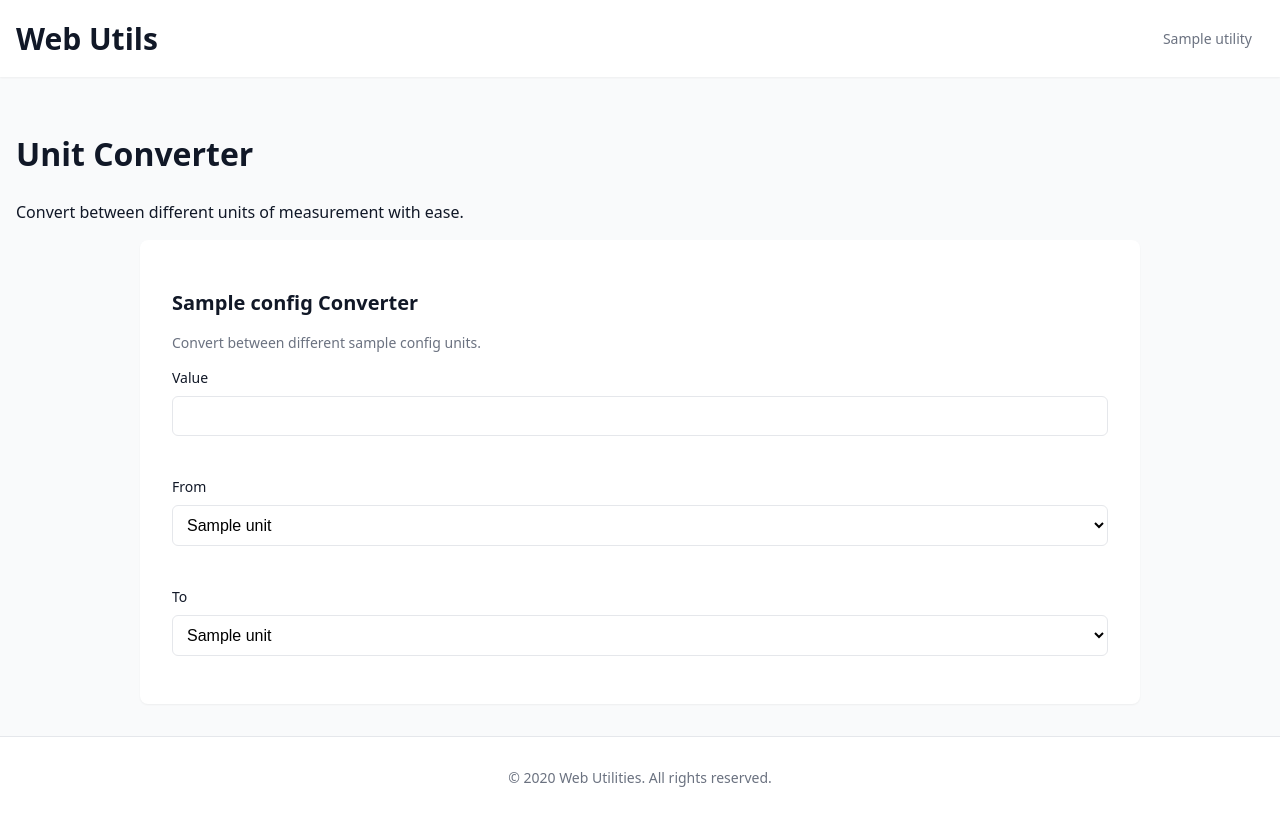
After one commit to b-sik/web-tools-and-utilities, a FastAPI app: template app/templates/units.html in a window 1280 px wide. The commit adds this page. Run offline with FastAPI, Linux system fonts and the light colour scheme; the template is opened without the code that fills it: most values are stand-ins (such as "Sample title", 1, 10 or a date in 2020).

Commit message:
add unit conversions

```diff
--- a/app/main.py
+++ b/app/main.py
@@ -6,6 +6,7 @@ import logging
 from datetime import datetime
 from .routes.pdf import router as pdf_router
 from .routes.image import router as image_router
+from .routes.units import router as units_router
 from .config import UTILITIES
 
 # Setup logging
@@ -42,6 +43,7 @@ uploads_dir.mkdir(exist_ok=True)
 # Include routers
 app.include_router(pdf_router, prefix="/pdf", tags=["pdf"])
 app.include_router(image_router, prefix="/image", tags=["image"])
+app.include_router(units_router, prefix="/units", tags=["units"])
 
 @app.get("/")
 async def home(request: Request):
--- a/app/static/css/main.css
+++ b/app/static/css/main.css
@@ -545,3 +545,47 @@ body {
     color: var(--primary-color);
     border-bottom-color: var(--primary-color);
 }
+
+/* Unit Converter Styles */
+.unit-converter .form-controls {
+    display: flex;
+    flex-direction: column;
+    gap: 1rem;
+    width: 100%;
+}
+
+.unit-converter .form-group {
+    width: 100%;
+}
+
+.unit-converter .result-display {
+    background-color: #f5f5f5;
+    border: 1px solid #ddd;
+    border-radius: 4px;
+    padding: 0.75rem;
+    font-size: 1.1rem;
+    display: flex;
+    align-items: center;
+    gap: 0.5rem;
+}
+
+.unit-converter .result-value {
+    font-weight: 600;
+    color: #2563eb;
+}
+
+.unit-converter .result-unit {
+    color: #666;
+}
+
+/* Media query for larger screens */
+@media (min-width: 768px) {
+    .unit-converter .form-controls {
+        gap: 1.5rem;
+    }
+
+    .unit-converter .result-display {
+        font-size: 1.2rem;
+        padding: 1rem;
+    }
+}
--- /dev/null
+++ b/app/templates/units.html
@@ -0,0 +1,126 @@
+{% extends "base.html" %}
+
+{% block subnav %}
+{% with utility = utilities|selectattr("id", "equalto", "units")|first %}
+    {% include "components/subnav.html" %}
+{% endwith %}
+{% endblock %}
+
+{% block content %}
+<div class="section">
+    <h1 class="section-title">Unit Converter</h1>
+    <p class="section-description">Convert between different units of measurement with ease.</p>
+
+    <div class="grid">
+        {% for type, config in unit_types.items() %}
+        <div class="card" id="{{ type }}">
+            <h2 class="card-title">{{ config.name }} Converter</h2>
+            <p class="card-description">Convert between different {{ config.name.lower() }} units.</p>
+
+            <form class="form unit-converter" data-type="{{ type }}">
+                <div class="form-controls">
+                    <div class="form-group">
+                        <label for="{{ type }}-from-value" class="form-label">Value</label>
+                        <input type="number" id="{{ type }}-from-value" class="form-input from-value" required step="any">
+                    </div>
+
+                    <div class="form-group">
+                        <label for="{{ type }}-from-unit" class="form-label">From</label>
+                        <select id="{{ type }}-from-unit" class="form-input from-unit">
+                            {% for unit in config.units %}
+                            <option value="{{ unit.id }}">{{ unit.name }}</option>
+                            {% endfor %}
+                        </select>
+                    </div>
+
+                    <div class="form-group">
+                        <label for="{{ type }}-to-unit" class="form-label">To</label>
+                        <select id="{{ type }}-to-unit" class="form-input to-unit">
+                            {% for unit in config.units %}
+                            <option value="{{ unit.id }}">{{ unit.name }}</option>
+                            {% endfor %}
+                        </select>
+                    </div>
+
+                    <div class="form-group result-group" style="display: none;">
+                        <label class="form-label">Result</label>
+                        <div class="result-display">
+                            <span class="result-value">0</span>
+                            <span class="result-unit"></span>
+                        </div>
+                    </div>
+                </div>
+            </form>
+        </div>
+        {% endfor %}
+    </div>
+</div>
+{% endblock %}
+
+{% block scripts %}
+<script>
+    document.querySelectorAll('.unit-converter').forEach(form => {
+        const type = form.dataset.type;
+        const fromValue = form.querySelector('.from-value');
+        const fromUnit = form.querySelector('.from-unit');
+        const toUnit = form.querySelector('.to-unit');
+        const resultGroup = form.querySelector('.result-group');
+        const resultValue = form.querySelector('.result-value');
+        const resultUnit = form.querySelector('.result-unit');
+
+        function formatNumber(num) {
+            // Convert to number with 6 decimal places
+            const rounded = Number(num.toFixed(6));
+            // Convert to string and remove trailing zeros after decimal
+            const str = rounded.toString();
+            // If it's a whole number (no decimals), return as is
+            if (!str.includes('.')) return str;
+            // Remove trailing zeros and decimal point if all decimals are zero
+            return str.replace(/\.?0+$/, '');
+        }
+
+        function updateResult() {
+            if (!fromValue.value) {
+                resultGroup.style.display = 'none';
+                return;
+            }
+
+            const value = parseFloat(fromValue.value);
+            if (isNaN(value)) {
+                resultGroup.style.display = 'none';
+                return;
+            }
+
+            fetch(`/units/api/convert?type=${type}&from_unit=${fromUnit.value}&to_unit=${toUnit.value}&value=${value}`)
+                .then(response => {
+                    if (!response.ok) {
+                        return response.json().then(err => {
+                            throw new Error(err.detail || 'Conversion failed');
+                        });
+                    }
+                    return response.json();
+                })
+                .then(data => {
+                    resultValue.textContent = formatNumber(data.result);
+                    resultUnit.textContent = toUnit.options[toUnit.selectedIndex].text;
+                    resultGroup.style.display = 'block';
+                })
+                .catch(error => {
+                    console.error('Error:', error);
+                    resultGroup.style.display = 'none';
+                    // Optionally show error to user
+                    alert(error.message);
+                });
+        }
+
+        fromValue.addEventListener('input', updateResult);
+        fromUnit.addEventListener('change', updateResult);
+        toUnit.addEventListener('change', updateResult);
+
+        // Initial conversion if there's a value
+        if (fromValue.value) {
+            updateResult();
+        }
+    });
+</script>
+{% endblock %}
```
Also changed, not shown: app/config.py (+66 -1 lines), app/routes/__init__.py (+7 -0 lines), app/routes/units.py (added, +89 -0 lines).
